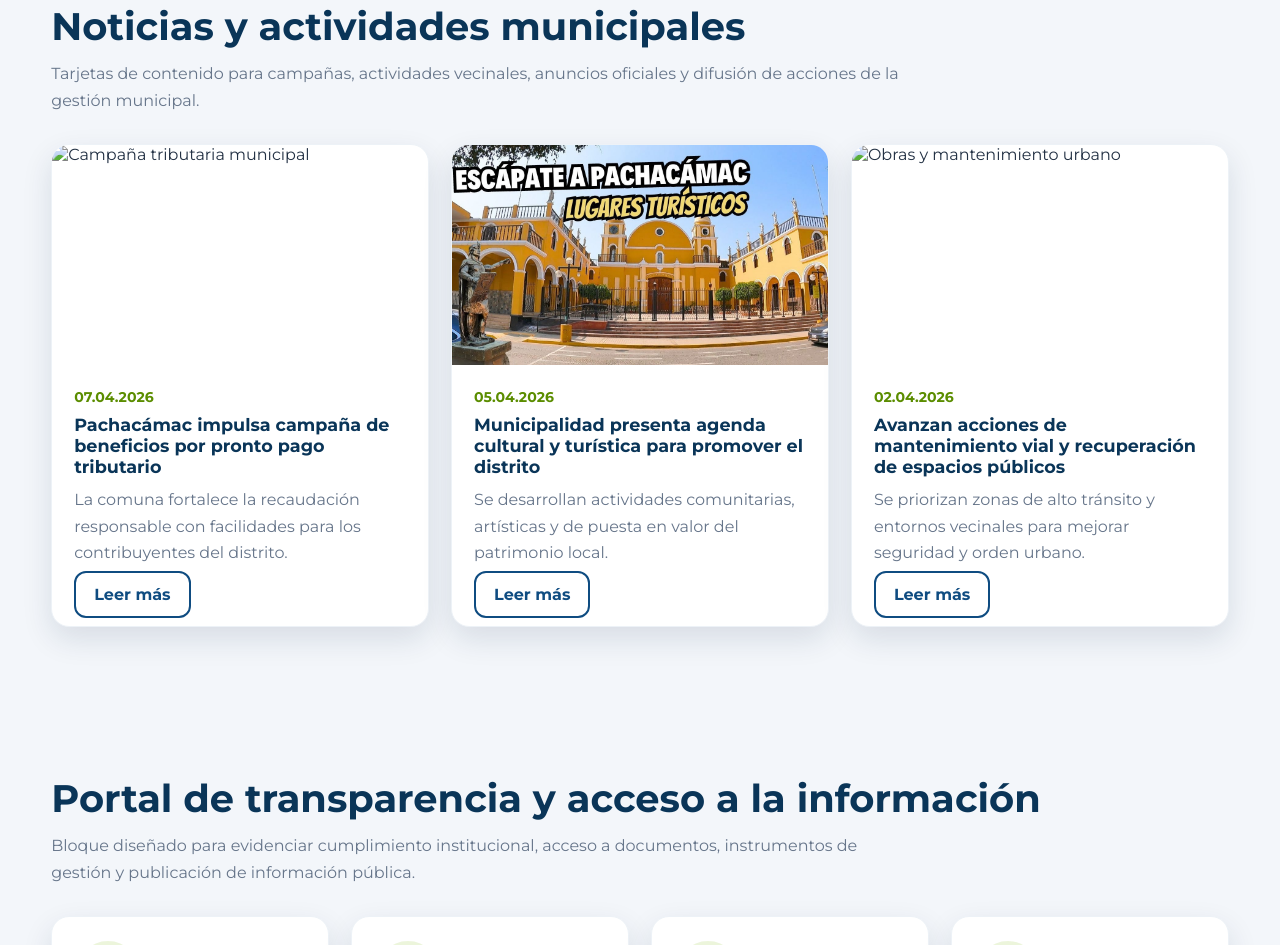
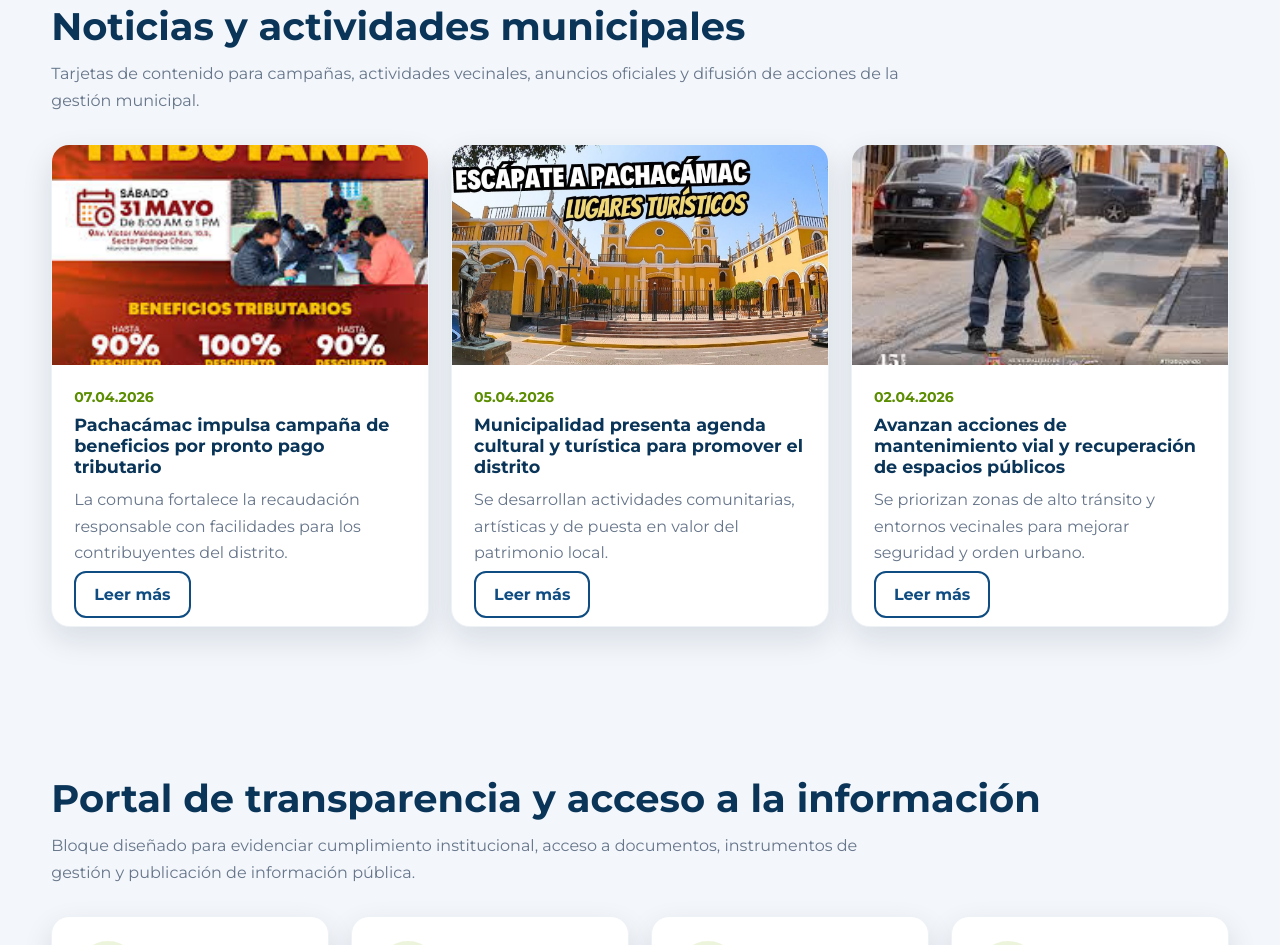
Before and after one commit to jeffersonmgr07/muni, a plain HTML site: page index.html in a window 1280 px wide. Shown: the part 4836-5781 px from the top of the page. Drawn offline with Linux system fonts and the light colour scheme.

Commit message:
Update index.html

```diff
--- a/index.html
+++ b/index.html
@@ -1323,7 +1323,7 @@
 
         <div class="news-grid">
           <article class="card news-card">
-            <img src="assets/images/noticia-1.jpg" alt="Campaña tributaria municipal" />
+            <img src="assets/images/noticia-1.jpeg" alt="Campaña tributaria municipal" />
             <div class="news-content">
               <span class="news-date">07.04.2026</span>
               <h3>Pachacámac impulsa campaña de beneficios por pronto pago tributario</h3>
@@ -1343,7 +1343,7 @@
           </article>
 
           <article class="card news-card">
-            <img src="assets/images/noticia-3.jpg" alt="Obras y mantenimiento urbano" />
+            <img src="assets/images/noticia-3.jpeg" alt="Obras y mantenimiento urbano" />
             <div class="news-content">
               <span class="news-date">02.04.2026</span>
               <h3>Avanzan acciones de mantenimiento vial y recuperación de espacios públicos</h3>
```
